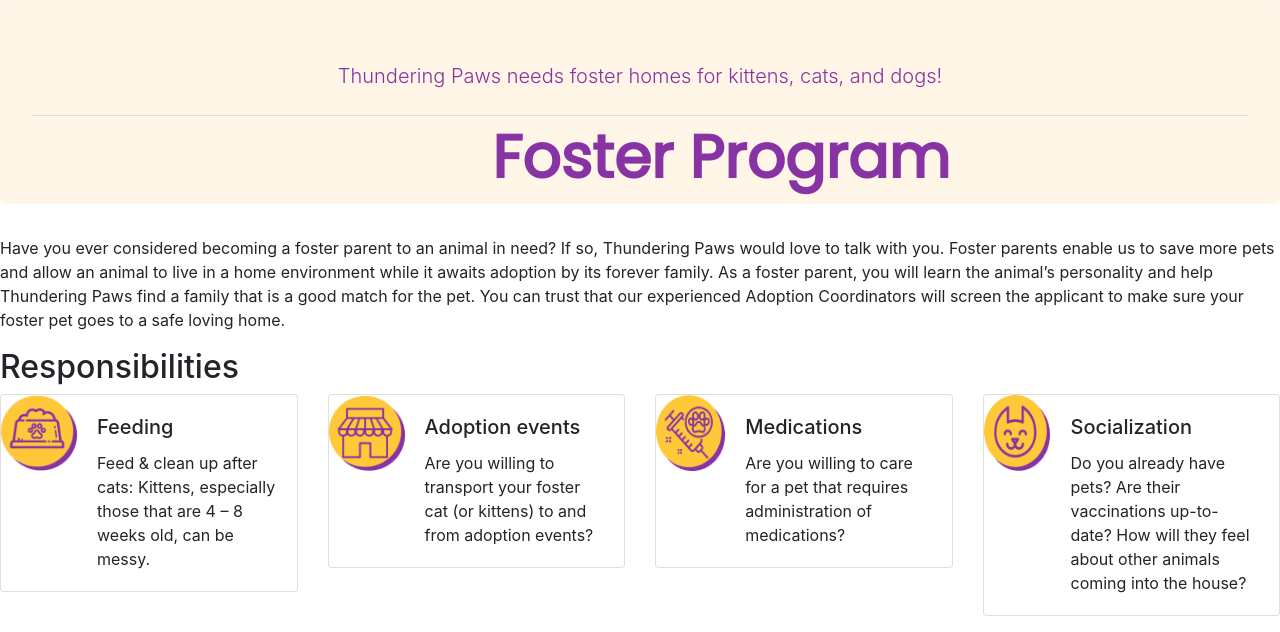
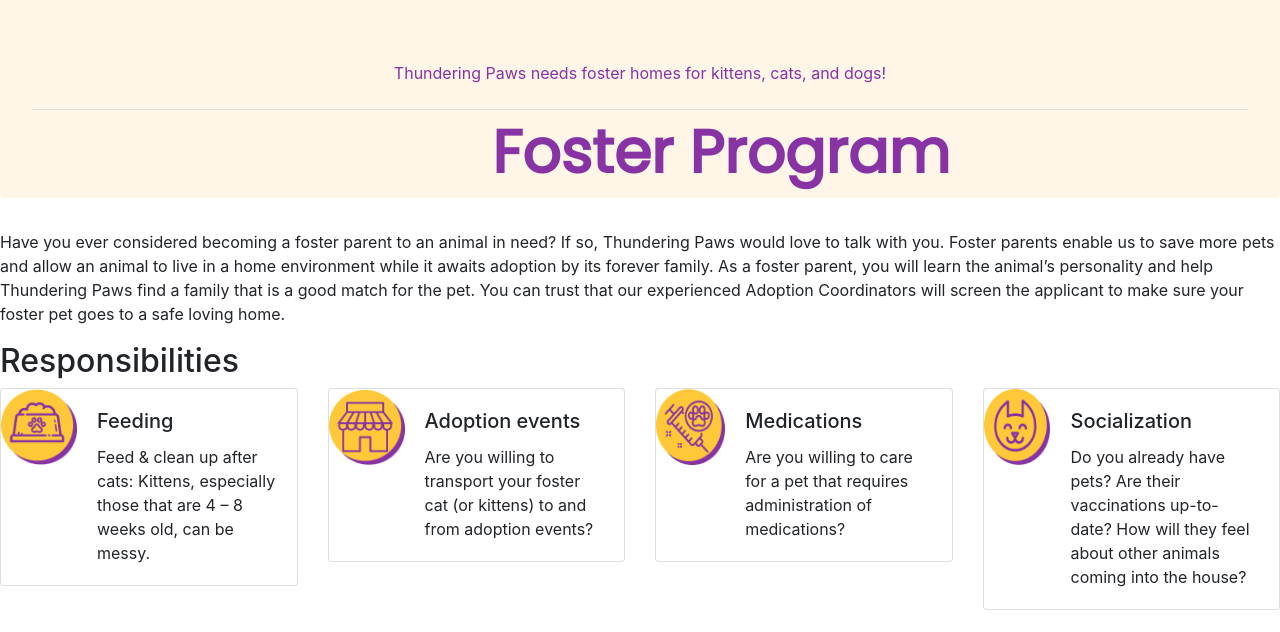
Before and after one commit to alpa33/UX_UI_HW_20, a plain HTML site: page index.html in a window 1280 px wide. Shown: the part 93-725 px from the top of the page. Drawn offline with nearby package versions, Linux system fonts and the light colour scheme; files whose address does not match are found by name.

Commit message:
align heading

```diff
--- a/CSS/style.css
+++ b/CSS/style.css
@@ -33,14 +33,12 @@ height: 90px;
 left: 474px;
 top: 205px;
 
-font-family: Poppins;
+font-family: "Poppins";
 font-style: normal;
 font-weight: bold;
 font-size: 60px;
-line-height: 90px;
-/* identical to box height */
+line-height: 80px;
 text-align: center;
-
 color: #8733A3;}
 
 #Button6{
--- a/index.html
+++ b/index.html
@@ -26,7 +26,7 @@
        </section>
        <div class="jumbotron">
         <h1 class="display-4">Foster Program</h1>
-        <p class="lead">Thundering Paws needs foster homes for kittens, cats, and dogs!</p>
+        <p class="subhead">Thundering Paws needs foster homes for kittens, cats, and dogs!</p>
         <hr class="my-4">
       </div>
       <p> Have you ever considered becoming a foster parent to an animal in need? If so, Thundering Paws would love to talk with you. Foster parents enable us to save more pets and allow an animal to live in a home environment while it awaits adoption by its forever family.
```
